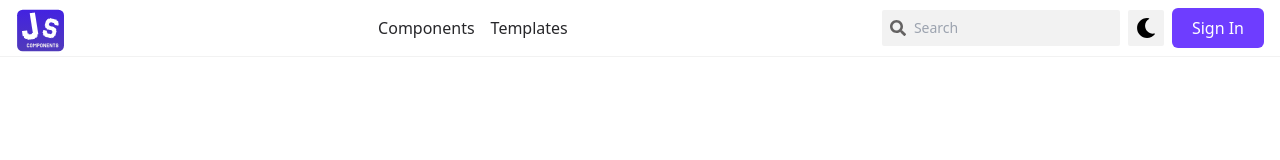
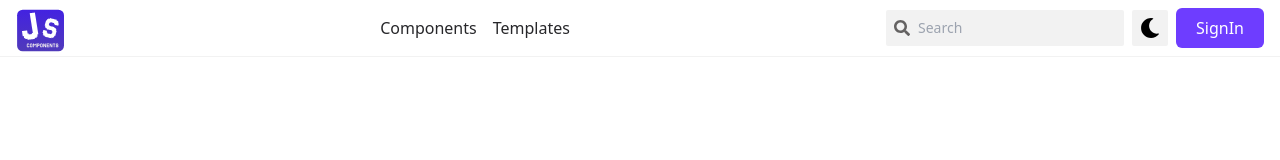
Before and after one commit to bulbul32123/js-Components, a React (Vite) app in the folder frontend/: page / in a window 1280 px wide. Shown: the top 160 px of the page. Built offline with nearby package versions, Linux system fonts and the light colour scheme.

Commit message:
Updating navbar

```diff
--- a/frontend/src/components/common/nav/Navbar.jsx
+++ b/frontend/src/components/common/nav/Navbar.jsx
@@ -55,7 +55,7 @@ export default function Navbar() {
         <button onClick={toggleDarkMode} className="p-2 rounded-sm bg-light dark:bg-dark">
           {!isDarkMode ? <IoIosSunny className="w-5 h-5" /> : <FaMoon className="w-5 h-5" />}
         </button>
-        <Link to='/register' className="px-3 md:px-5 py-2 bg-[#6E3DFF] text-white rounded-md">Sign In</Link>
+        <Link to='/register' className="px-3 md:px-5 py-2 bg-[#6E3DFF] text-white rounded-md">SignIn</Link>
       </div>
     </nav>
   );
```
